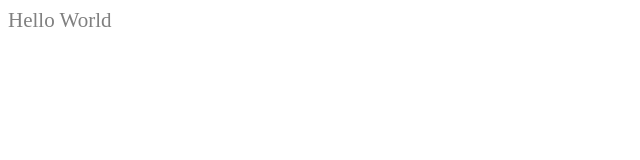
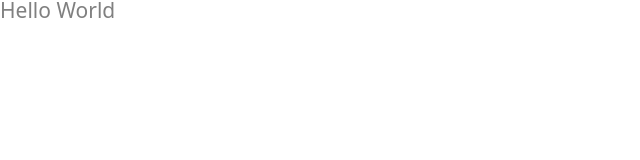
Before and after one commit to zhsks528/next-airbnb, a Next.js app: page / in a window 1280 px wide. Shown: the top 160 px of the page, without its empty margins (0-640 px from the left). Built offline with nearby package versions, Linux system fonts and the light colour scheme.

Commit message:
Add : _app.tsx

```diff
--- /dev/null
+++ b/pages/_app.tsx
@@ -0,0 +1,14 @@
+import { Fragment } from "react";
+import { AppProps } from "next/app";
+import GlobalStyle from "styles/GlobalStyle";
+
+function MyApp({ Component, pageProps }: AppProps) {
+  return (
+    <Fragment>
+      <GlobalStyle />
+      <Component {...pageProps} />
+    </Fragment>
+  );
+}
+
+export default MyApp;
```
